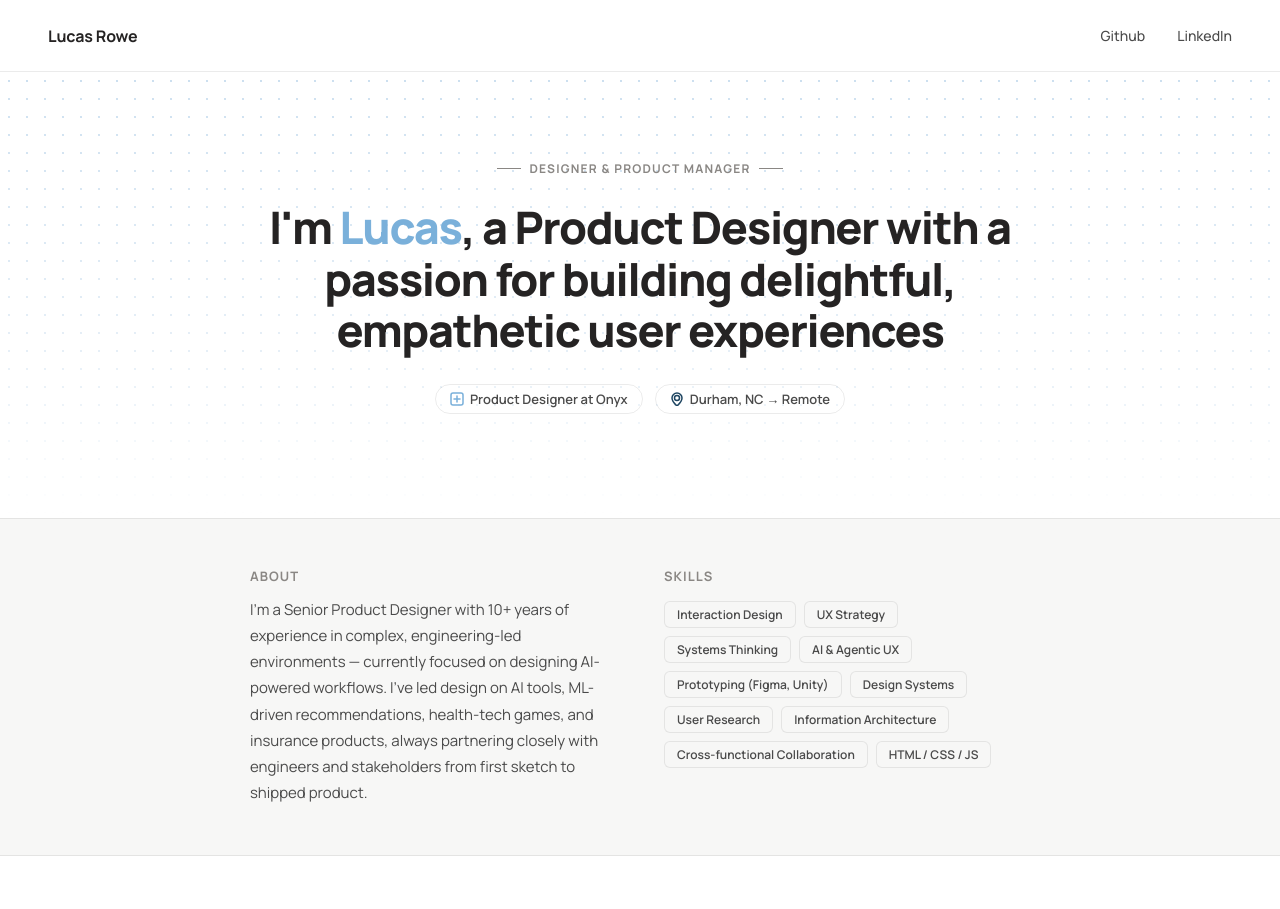
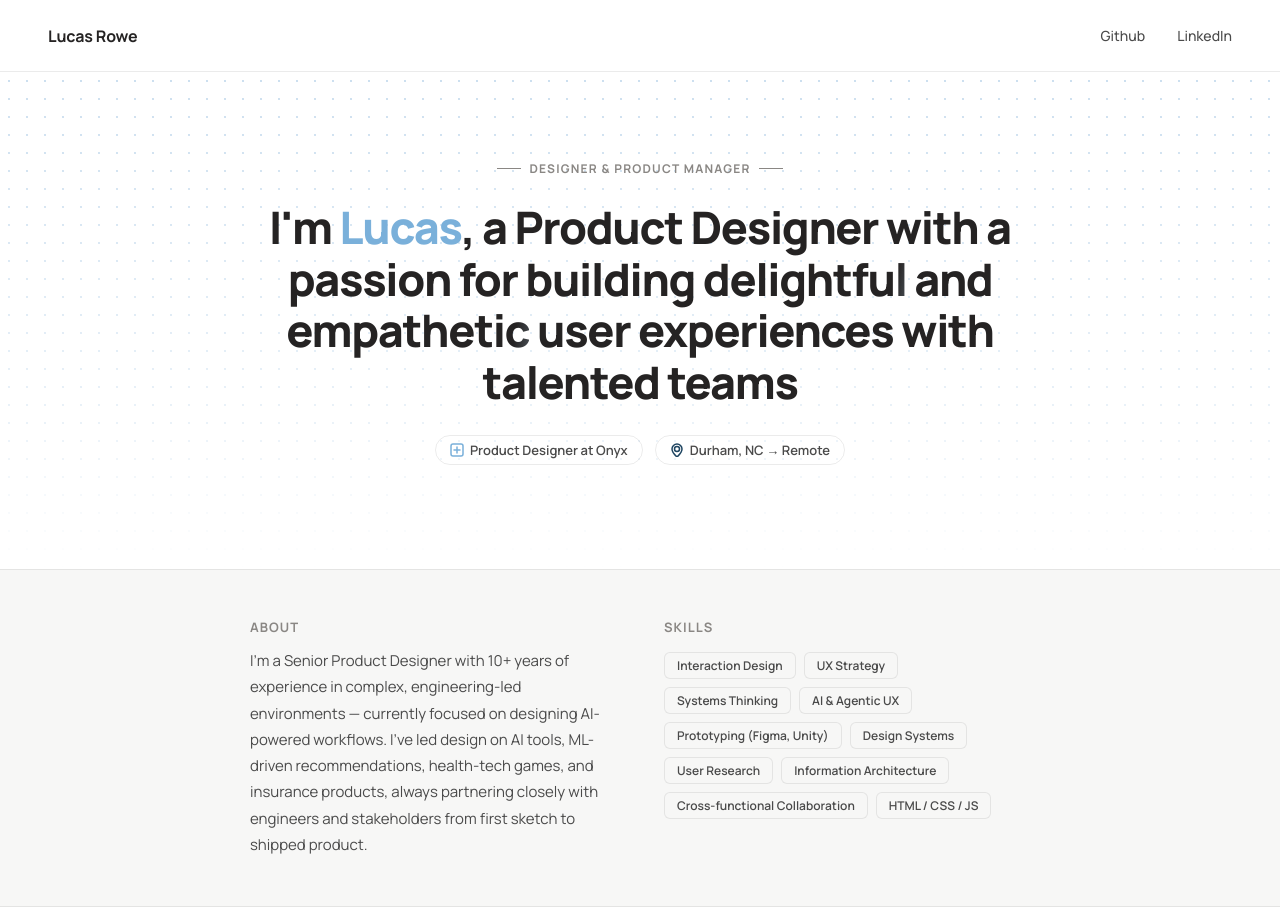
Before and after one commit to lucasrowe/portfolio, a plain HTML site: page index.html in a window 1280 px wide. Shown: the top 909 px of the page. Drawn offline with Linux system fonts and the light colour scheme.

Commit message:
Add animation and change tagline

```diff
--- a/index.html
+++ b/index.html
@@ -66,6 +66,29 @@
 
     .hero h1 .accent {
       color: var(--blue);
+    }
+
+    .hero h1 .shimmer {
+      background-image: linear-gradient(
+        100deg,
+        var(--text) 0%,
+        var(--text) 38%,
+        rgba(122, 176, 218, 0.55) 50%,
+        var(--blue) 62%,
+        var(--blue) 100%
+      );
+      background-size: 250% 100%;
+      background-position: 0% 0;
+      -webkit-background-clip: text;
+      background-clip: text;
+      -webkit-text-fill-color: transparent;
+      color: transparent;
+      transition: background-position 0.7s cubic-bezier(0.4, 0, 0.2, 1);
+      cursor: default;
+    }
+
+    .hero h1 .shimmer:hover {
+      background-position: 100% 0;
     }
 
     .hero-pills {
@@ -297,7 +320,7 @@
   <div class="hero-wrap">
     <section class="hero">
       <div class="hero-eyebrow">Designer &amp; Product Manager</div>
-    <h1>I'm <span class="accent">Lucas</span>, a Product Designer with a passion for building delightful, empathetic user experiences</h1>
+    <h1>I'm <span class="accent">Lucas</span>, a Product Designer with a passion for building <span class="shimmer">delightful</span> and <span class="shimmer">empathetic</span> user experiences with talented teams</h1>
     <div class="hero-pills">
       <span class="pill">
         <svg width="14" height="14" viewBox="0 0 14 14" fill="none"><rect x="1" y="1" width="12" height="12" rx="2" stroke="#7ab0da" stroke-width="1.5"/><path d="M4 7h6M7 4v6" stroke="#7ab0da" stroke-width="1.5" stroke-linecap="round"/></svg>
```
